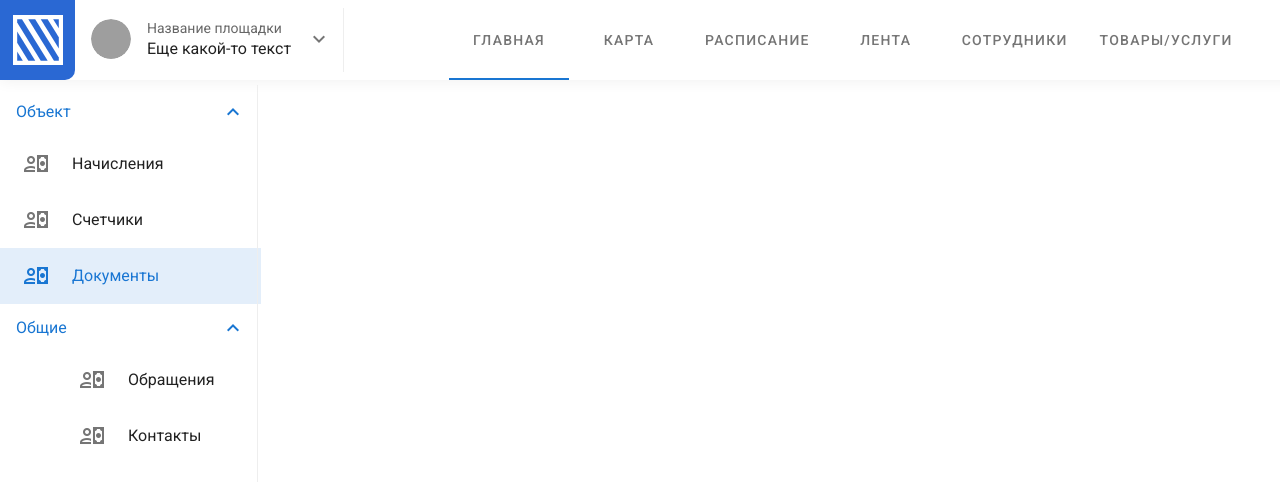
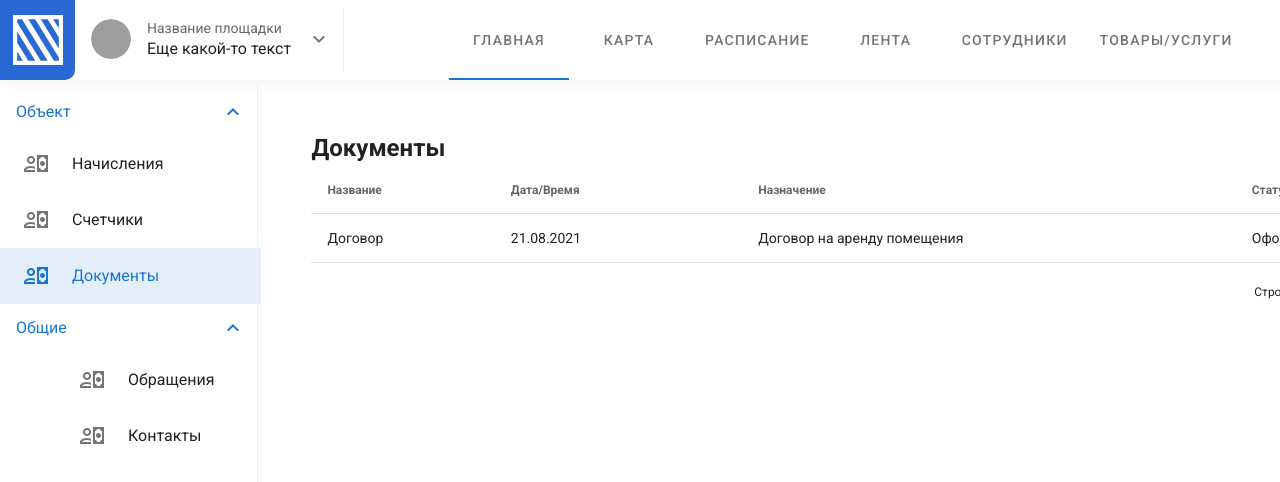
Before and after one commit to snezer/Kontactor.Pro100.studio, a Vue app in the folder frontend/: page /#/dashboard/crm/file in a window 1280 px wide. Shown: the top 482 px of the page. Built offline with nearby package versions, Linux system fonts and the light colour scheme; grey boxes are pictures that could not be loaded.

Commit message:
иконка оплаты счетов, документооборот, и фикс файла

```diff
--- a/frontend/src/components/Dashboard/CRM/CRMAccruals.vue
+++ b/frontend/src/components/Dashboard/CRM/CRMAccruals.vue
@@ -9,7 +9,7 @@
         {{item.status}}
         <v-btn icon v-if="item.status=='Ожидает оплаты'">
           <v-icon>
-            mdi-pay
+            mdi-credit-card-outline
           </v-icon>
         </v-btn>
       </template>
@@ -51,5 +51,5 @@ export default {
 
 <style scoped lang="sass">
 .accruals-wrapper
-  padding: 1% 5%
+  padding: 50px
 </style>
--- a/frontend/src/components/Dashboard/CRM/CRMAppeal.vue
+++ b/frontend/src/components/Dashboard/CRM/CRMAppeal.vue
@@ -1,5 +1,7 @@
 <template>
+  <div>
 
+  </div>
 </template>
 
 <script>
--- a/frontend/src/components/Dashboard/CRM/CRMFile.vue
+++ b/frontend/src/components/Dashboard/CRM/CRMFile.vue
@@ -1,10 +1,49 @@
 <template>
-
+  <div style="padding: 50px">
+    <h2>Документы</h2>
+    <v-data-table
+        :headers="headers"
+        :items="accruals"
+    >
+      <template v-slot:item.link="">
+        <v-btn icon>
+          <v-icon>
+            mdi-cloud-download
+          </v-icon>
+        </v-btn>
+      </template>
+    </v-data-table>
+  </div>
 </template>
 
 <script>
 export default {
-  name: "CRMFile"
+  name: "CRMFile",
+  data(){
+    return{
+      headers: [
+        {
+          text: 'Название',
+          align: 'start',
+          sortable: false,
+          value: 'name',
+        },
+        { text: 'Дата/Время', value: 'dateTime' },
+        { text: 'Назначение', value: 'point' },
+        { text: 'Статус', value: 'status' },
+        { text: 'Скачать', value: 'link' },
+      ],
+      accruals: [
+        {
+          name: 'Договор',
+          dateTime: '21.08.2021',
+          point: 'Договор на аренду помещения',
+          status: 'Оформлен',
+          link: '/',
+        },
+      ],
+    }
+  }
 }
 </script>
 
```
